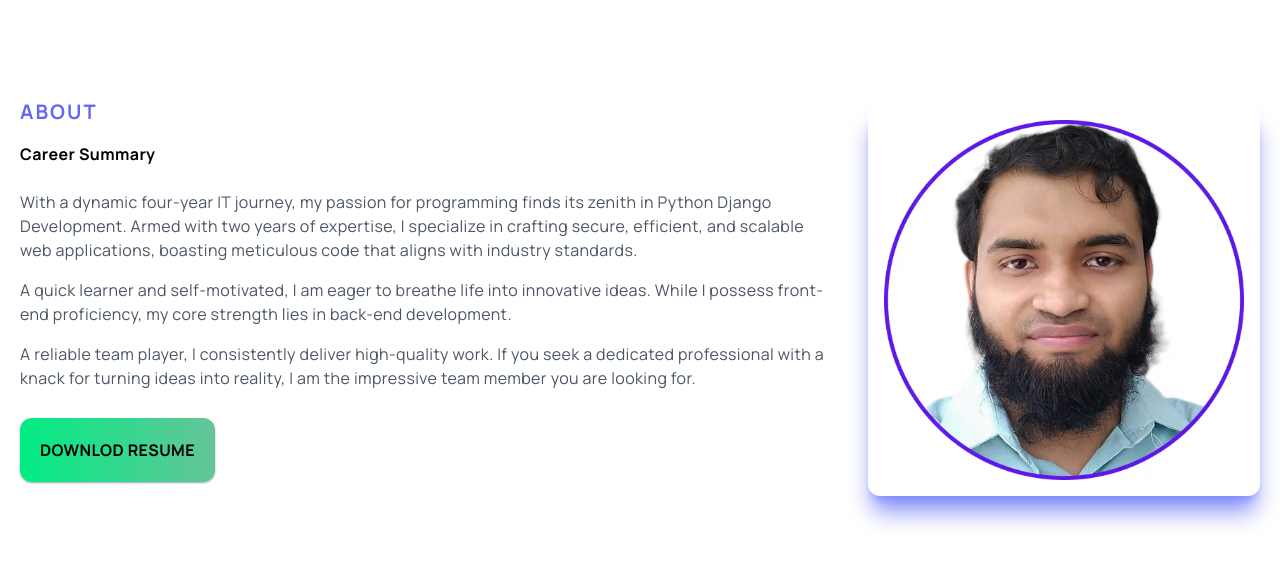
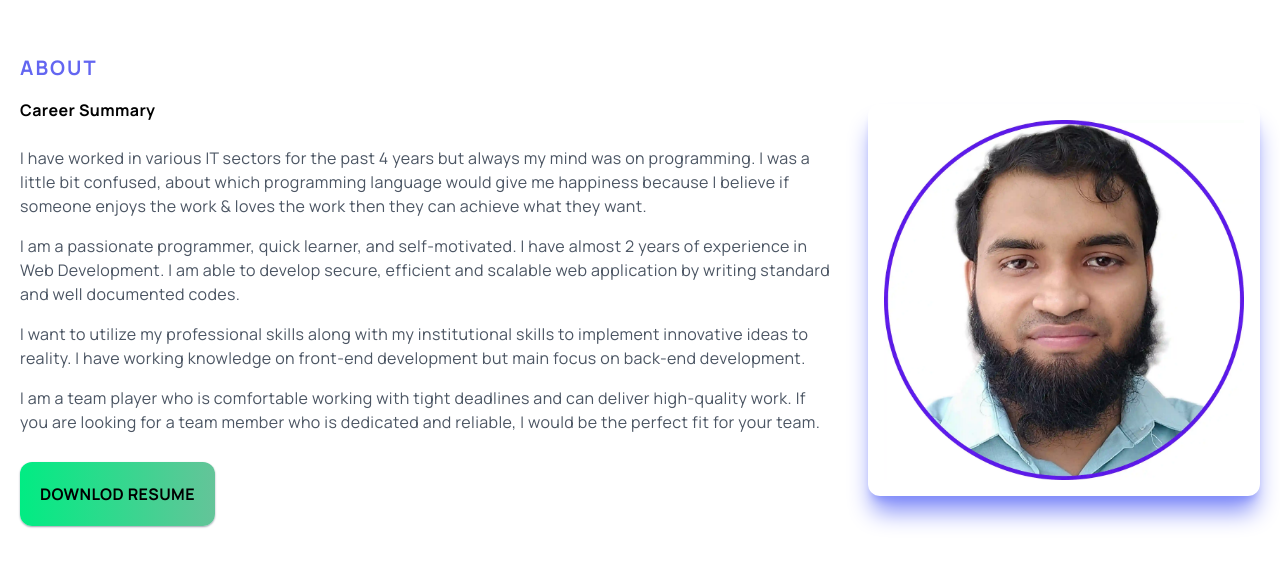
Before and after one commit to mushfiqur-rahman/portfolio, a Next.js app: page / in a window 1280 px wide. Shown: the part 900-1466 px from the top of the page. Built offline with nearby package versions, Linux system fonts and the light colour scheme.

Commit message:
seo optimize

```diff
--- a/components/About.jsx
+++ b/components/About.jsx
@@ -14,22 +14,30 @@ const About = () => {
           <h2 className="py-4">Career Summary</h2>
 
           <p className="py-2 text-gray-600 dark:text-slate-200">
-            With a dynamic four-year IT journey, my passion for programming
-            finds its zenith in Python Django Development. Armed with two years
-            of expertise, I specialize in crafting secure, efficient, and
-            scalable web applications, boasting meticulous code that aligns with
-            industry standards.
+            I have worked in various IT sectors for the past 4 years but always
+            my mind was on programming. I was a little bit confused, about which
+            programming language would give me happiness because I believe if
+            someone enjoys the work & loves the work then they can achieve what
+            they want.
           </p>
 
           <p className="py-2 text-gray-600 dark:text-slate-200">
-            A quick learner and self-motivated, I am eager to breathe life into
-            innovative ideas. While I possess front-end proficiency, my core
-            strength lies in back-end development.{" "}
+            I am a passionate programmer, quick learner, and self-motivated. I
+            have almost 2 years of experience in Web Development. I am able to
+            develop secure, efficient and scalable web application by writing
+            standard and well documented codes.{" "}
           </p>
           <p className="py-2 text-gray-600 dark:text-slate-200">
-            A reliable team player, I consistently deliver high-quality work. If
-            you seek a dedicated professional with a knack for turning ideas
-            into reality, I am the impressive team member you are looking for.
+            I want to utilize my professional skills along with my institutional
+            skills to implement innovative ideas to reality. I have working
+            knowledge on front-end development but main focus on back-end
+            development.
+          </p>
+          <p className="py-2 text-gray-600 dark:text-slate-200">
+            I am a team player who is comfortable working with tight deadlines
+            and can deliver high-quality work. If you are looking for a team
+            member who is dedicated and reliable, I would be the perfect fit for
+            your team.
           </p>
 
           <div className="py-5">
--- a/pages/eccomerce.jsx
+++ b/pages/eccomerce.jsx
@@ -1,4 +1,5 @@
 import React from "react";
+import Head from "next/head";
 import Image from "next/image";
 import Link from "next/link";
 import { RiRadioButtonFill } from "react-icons/ri";
@@ -6,6 +7,19 @@ import EcommerceImg from "../public/projects/ecommerce.webp";
 
 const eccomerce = () => {
   return (
+    <>
+      <Head>
+        <title>Eccomerce - project</title>
+        <link rel="canonical" href="/eccomerce" />
+        <meta
+          name="description"
+          content="This is Django REST api advanced store project"
+        />
+        <meta
+          name="keywords"
+          content="Django REST API Advanced Store project"
+        />
+      </Head>
       <div className="w-full">
         <div className="w-screen h-[50vh] relative">
           <div className="absolute top-0 left-0 w-full h-[50vh] bg-black/50 z-10" />
@@ -28,8 +42,9 @@ const eccomerce = () => {
             <p>Project</p>
             <h2>Overview</h2>
             <p>
-            I am developing this project for advance learning of python django.
-            Category, Products, Cart, User , User Group, Image Upload <br />
+              I am developing this project for advance learning of python
+              django. Category, Products, Cart, User , User Group, Image Upload{" "}
+              <br />
               Authentication : JWT • Parallel Tasking - Celery • Cache - Redis •
               Email send • Automated Testing • Performance Testing • Deployment.
               <br />
@@ -74,6 +89,7 @@ const eccomerce = () => {
           </Link>
         </div>
       </div>
+    </>
   );
 };
 
--- a/pages/innovative.jsx
+++ b/pages/innovative.jsx
@@ -3,10 +3,23 @@ import Image from "next/image";
 import Link from "next/link";
 import { RiRadioButtonFill } from "react-icons/ri";
 import InnovativeImg from "../public/projects/innoaps.webp";
+import Head from "next/head";
 
 const innovative = () => {
   return (
     <>
+      <Head>
+        <title>Innovative Software</title>
+        <link rel="canonical" href="/innovative" />
+        <meta
+          name="description"
+          content="This is One of Popular App developer company website whose app is top ranking in Book and reference category in playstore"
+        />
+        <meta
+          name="keywords"
+          content="laravel, bootstrap, fontawesome, innovative software, english to bangla dictionary"
+        />
+      </Head>
       <div className="w-full">
         <div className="w-screen h-[50vh] relative">
           <div className="absolute top-0 left-0 w-full h-[50vh] bg-black/50 z-10" />
--- a/pages/metaverse.jsx
+++ b/pages/metaverse.jsx
@@ -3,9 +3,23 @@ import React from "react";
 import MetaImg from "../public/projects/metaverse.webp";
 import { RiRadioButtonFill } from "react-icons/ri";
 import Link from "next/link";
+import Head from "next/head";
 
 const metaverse = () => {
   return (
+    <>
+      <Head>
+        <title>Metaverse - project</title>
+        <link rel="canonical" href="/metaverse" />
+        <meta
+          name="description"
+          content="Figma clone using next js tailwind css"
+        />
+        <meta
+          name="keywords"
+          content="Next js, React js, Framer Motion, frontend"
+        />
+      </Head>
       <div className="w-full">
         <div className="w-screen h-[50vh] relative">
           <div className="absolute top-0 left-0 w-full h-[50vh] bg-black/50 z-10" />
@@ -28,8 +42,8 @@ const metaverse = () => {
             <h2>Overview</h2>
             <p>
               I built this application in Next JS and is hosted on Vercel. This
-            app features eyecaching style with tailwind gradient background and
-            framermotion slider, scroll animation and manymore.
+              app features eyecaching style with tailwind gradient background
+              and framermotion slider, scroll animation and manymore.
             </p>
             <a
               href="https://github.com/mushfiqur-rahman/metaverse"
@@ -67,6 +81,7 @@ const metaverse = () => {
           </Link>
         </div>
       </div>
+    </>
   );
 };
 
```
Lines whose indentation alone changed are shown as unchanged.
